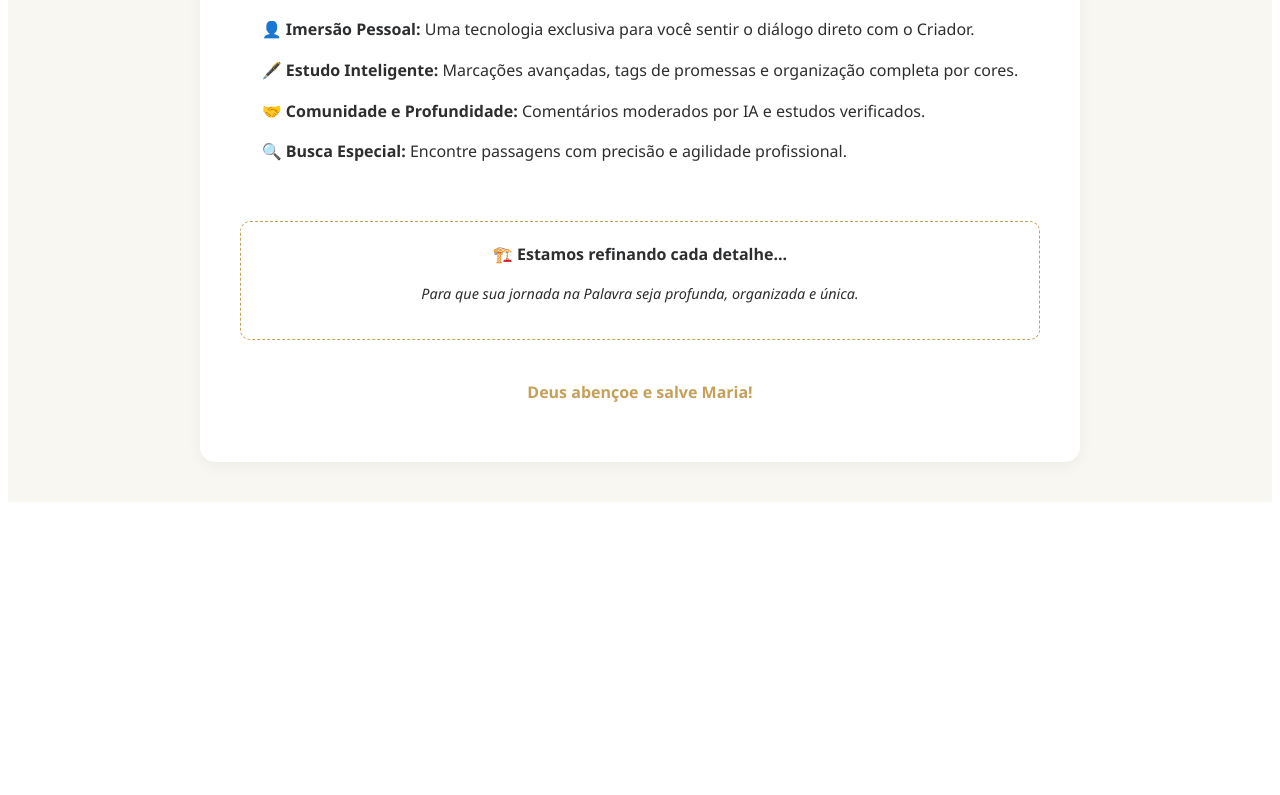
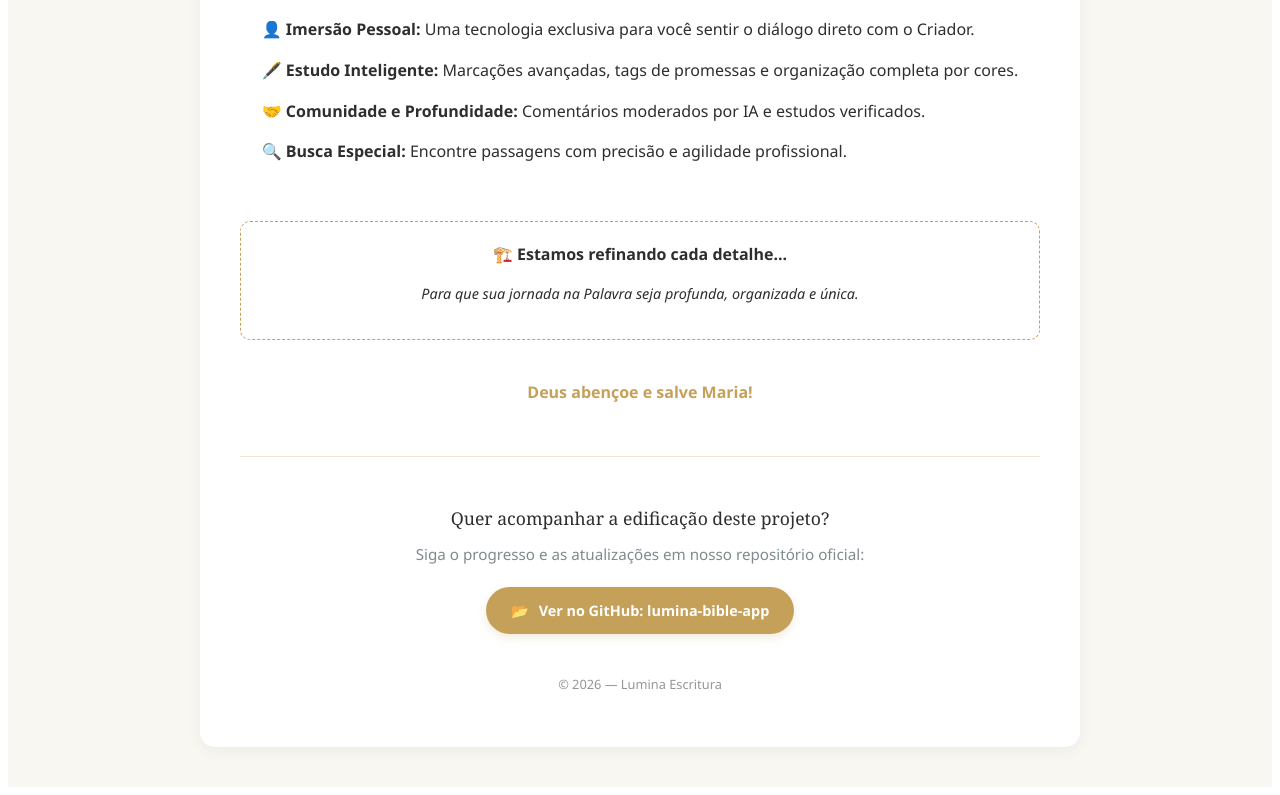
Before and after one commit to RenanMatias/lumina-bible-app, a Next.js app: page / in a window 1280 px wide. Shown: the part 615-1410 px from the top of the page. Before the commit the page ends 1125 px from the top, so only its background shows below. Built offline with nearby package versions, Linux system fonts and the light colour scheme.

Commit message:
style: add footer in Home

```diff
--- a/pages/index.js
+++ b/pages/index.js
@@ -139,6 +139,77 @@ function Home() {
           <p style={{ marginTop: 40, fontWeight: "bold", color: "#C5A059" }}>
             Deus abençoe e salve Maria!
           </p>
+
+          <footer
+            style={{
+              marginTop: 50,
+              paddingTop: 30,
+              borderTop: "1px solid #C5A05944", // Linha dourada com transparência
+              textAlign: "center",
+            }}
+          >
+            <p
+              style={{
+                fontSize: "1.1em",
+                color: "#2D2E30",
+                marginBottom: 10,
+                fontFamily: "Georgia, serif",
+              }}
+            >
+              Quer acompanhar a edificação deste projeto?
+            </p>
+
+            <p
+              style={{
+                margin: "0 0 20px 0",
+                color: "#7F8C8D",
+                fontSize: "0.95em",
+              }}
+            >
+              Siga o progresso e as atualizações em nosso repositório oficial:
+            </p>
+
+            <a
+              href="https://github.com/RenanMatias/lumina-bible-app"
+              target="_blank"
+              rel="noopener noreferrer"
+              style={{
+                display: "inline-flex",
+                alignItems: "center",
+                gap: "10px",
+                backgroundColor: "#C5A059",
+                color: "white",
+                padding: "12px 25px",
+                borderRadius: "30px",
+                textDecoration: "none",
+                fontWeight: "bold",
+                fontSize: "0.9em",
+                boxShadow: "0 4px 10px rgba(197, 160, 89, 0.2)",
+                transition: "transform 0.2s, background-color 0.2s",
+              }}
+              onMouseOver={(e) => {
+                e.currentTarget.style.backgroundColor = "#B48F4D";
+                e.currentTarget.style.transform = "translateY(-2px)";
+              }}
+              onMouseOut={(e) => {
+                e.currentTarget.style.backgroundColor = "#C5A059";
+                e.currentTarget.style.transform = "translateY(0)";
+              }}
+            >
+              <span>📂</span> Ver no GitHub: lumina-bible-app
+            </a>
+
+            <div
+              style={{
+                marginTop: 40,
+                opacity: 0.5,
+                fontSize: "0.8em",
+                color: "#2D2E30",
+              }}
+            >
+              <p>© {new Date().getFullYear()} — Lumina Escritura</p>
+            </div>
+          </footer>
         </div>
       </div>
     </>
```
